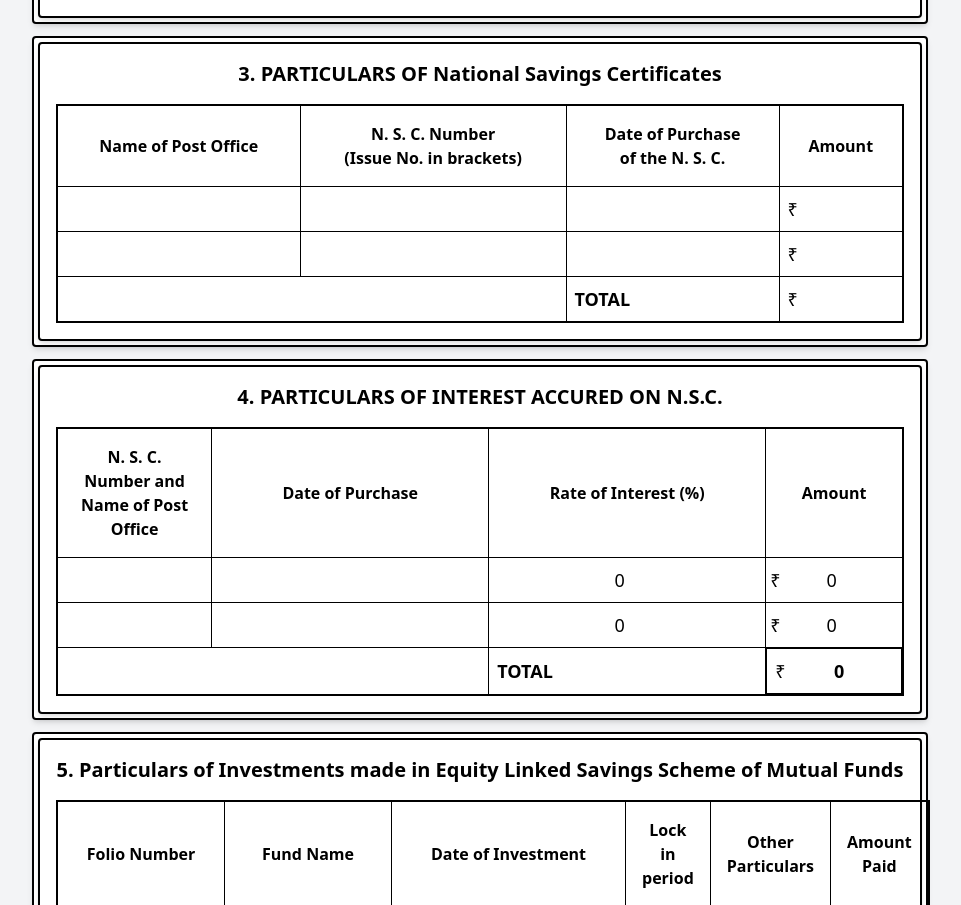
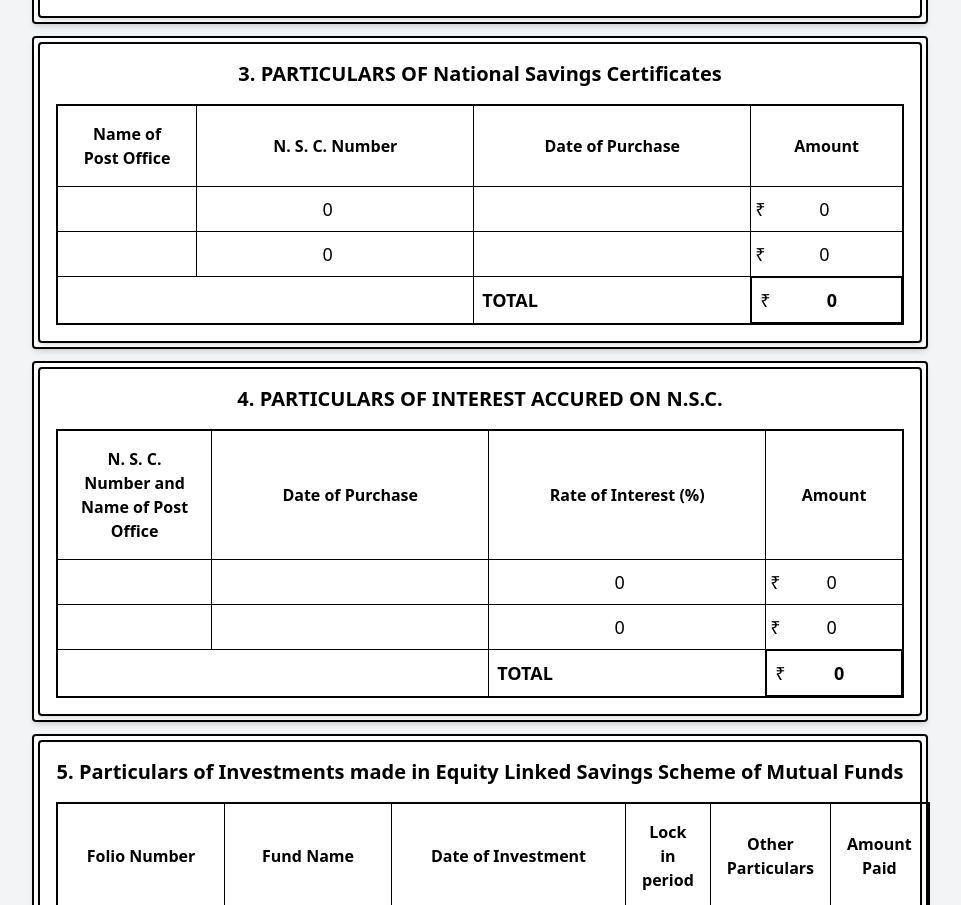
Before and after one commit to zoro-diablo/Financial_Statements, a React (Vite) app: page / in a window 1280 px wide. Shown: the part 5252-6157 px from the top of the page, without its empty margins (160-1121 px from the left). Built offline with nearby package versions, Linux system fonts and the light colour scheme.

Commit message:
Refactor NationalSaving component and add updateSavingsDetails action

```diff
--- a/src/components/It/NationalSaving.jsx
+++ b/src/components/It/NationalSaving.jsx
@@ -1,4 +1,17 @@
+import { useDispatch, useSelector } from 'react-redux';
+import { updateSavingsDetails } from '../../redux/features/finance';
+
 const NationalSaving = () => {
+  const dispatch = useDispatch();
+  const data = useSelector(
+    (state) => state.finance.form[0].itForm.particularsNationalSaving
+  );
+  const { totalSavings } = useSelector((state) => state.finance.form[0].itForm);
+
+  const handleChange = (index, field, value) => {
+    dispatch(updateSavingsDetails({ index, field, value }));
+  };
+
   return (
     <div className='max-w-4xl mx-auto bg-white p-1 my-3 border-2 border-black rounded shadow-md'>
       <div className='max-w-4xl mx-auto bg-white p-4 border-2 border-black rounded shadow-md'>
@@ -12,75 +25,71 @@ const NationalSaving = () => {
           <thead>
             <tr>
               <th className='p-4 border border-black'>Name of Post Office</th>
-              <th className='p-4 border border-black'>
-                N. S. C. Number
-                <br />
-                (Issue No. in brackets)
-              </th>
-              <th className='p-4 border border-black'>
-                Date of Purchase
-                <br />
-                of the N. S. C.
-              </th>
-              <th className='p-4 border border-black'>Amount</th>
+              <th className='p-4 border border-black'>N. S. C. Number</th>
+              <th className='p-4 border border-black'>Date of Purchase</th>
+              <th className='p-4 border border-black'>Amount </th>
             </tr>
           </thead>
           <tbody>
-            <tr>
-              <td
-                className='p-2 text-lg border border-black'
-                contentEditable='true'
-              ></td>
-              <td
-                className='p-2 text-lg border border-black'
-                contentEditable='true'
-              ></td>
-              <td
-                className='p-2 text-lg border border-black'
-                contentEditable='true'
-              ></td>
-              <td
-                className='p-2 text-lg border border-black'
-                contentEditable='true'
-              >
-                ₹
-              </td>
-            </tr>
-            <tr>
-              <td
-                className='p-2 text-lg border border-black'
-                contentEditable='true'
-              ></td>
-              <td
-                className='p-2 text-lg border border-black'
-                contentEditable='true'
-              ></td>
-              <td
-                className='p-2 text-lg border border-black'
-                contentEditable='true'
-              ></td>
-              <td
-                className='p-2 text-lg border border-black'
-                contentEditable='true'
-              >
-                ₹
-              </td>
-            </tr>
+            {data.map((child, index) => (
+              <tr key={index}>
+                <td className='p-2 text-lg border border-black'>
+                  <input
+                    type='text'
+                    className='text-center w-full'
+                    value={child.office}
+                    onChange={(e) =>
+                      handleChange(index, 'office', e.target.value)
+                    }
+                  />
+                </td>
+                <td className='p-2 text-lg border border-black'>
+                  <input
+                    type='number'
+                    className='text-center'
+                    value={child.number}
+                    onChange={(e) =>
+                      handleChange(index, 'number', e.target.value)
+                    }
+                  />
+                </td>
+                <td className='p-2 text-lg border border-black'>
+                  <input
+                    type='text'
+                    className='text-center'
+                    value={child.date}
+                    onChange={(e) =>
+                      handleChange(index, 'date', e.target.value)
+                    }
+                  />
+                </td>
+                <td className='p-1 text-lg border border-black'>
+                  <div className='flex'>
+                    ₹
+                    <input
+                      type='number'
+                      className='text-center w-full'
+                      value={child.amount}
+                      onChange={(e) =>
+                        handleChange(index, 'amount', e.target.value)
+                      }
+                    />
+                  </div>
+                </td>
+              </tr>
+            ))}
           </tbody>
           <tfoot>
             <tr>
-              <td className='p-2' colSpan='2' contentEditable='false'></td>
-              <td
-                className='p-2 text-lg border border-black font-bold'
-                contentEditable='false'
-              >
+              <td className='p-2' colSpan='2'></td>
+              <td className='p-2 text-lg border border-black font-bold'>
                 TOTAL
               </td>
-              <td
-                className='p-2 text-lg border border-black'
-                contentEditable='true'
-              >
-                ₹
+              <td className='p-2 text-lg border border-black flex'>
+                ₹{' '}
+                <div className='text-center w-full font-bold'>
+                  {totalSavings}
+                </div>
               </td>
             </tr>
           </tfoot>
--- a/src/redux/features/finance.js
+++ b/src/redux/features/finance.js
@@ -214,8 +214,17 @@ const financeSlice = createSlice({
           const amount = isNaN(Number(child.amount)) ? 0 : Number(child.amount);
           return total + amount;
         }, 0);
-    }
+    },
+    updateSavingsDetails : (state, action) => {
+      const {index , field , value} = action.payload;
+      state.form[0].itForm.particularsNationalSaving[index][field] = value;
+      state.form[0].itForm.totalSavings =
+        state.form[0].itForm.particularsNationalSaving.reduce((total, child) => {
+          const amount = isNaN(Number(child.amount)) ? 0 : Number(child.amount);
+          return total + amount;
+        }, 0);
   },
+},
 });
 
 const updateRentPaidlessOne = (state) => {
@@ -444,7 +453,8 @@ export const {
   updateFourOthers,
   updateTuitionFeeDetails,
   updateMutualFundDetails,
-  updateAccuredDetails
+  updateAccuredDetails,
+  updateSavingsDetails
 } = financeSlice.actions;
 
 export default financeSlice.reducer;
--- a/src/utils/form.js
+++ b/src/utils/form.js
@@ -115,9 +115,23 @@ export const form = [
           rate: 0,
           amount: 0,
         },
-
       ],
       totalAccured: 0,
+      particularsNationalSaving: [
+        {
+          office: '',
+          number: 0,
+          date: '',
+          amount: 0,
+        },
+        {
+          office: '',
+          number: 0,
+          date: '',
+          amount: 0,
+        },
+      ],
+      totalSavings: 0,
       particularsMutualFund: [
         {
           folio: '39588097',
```
